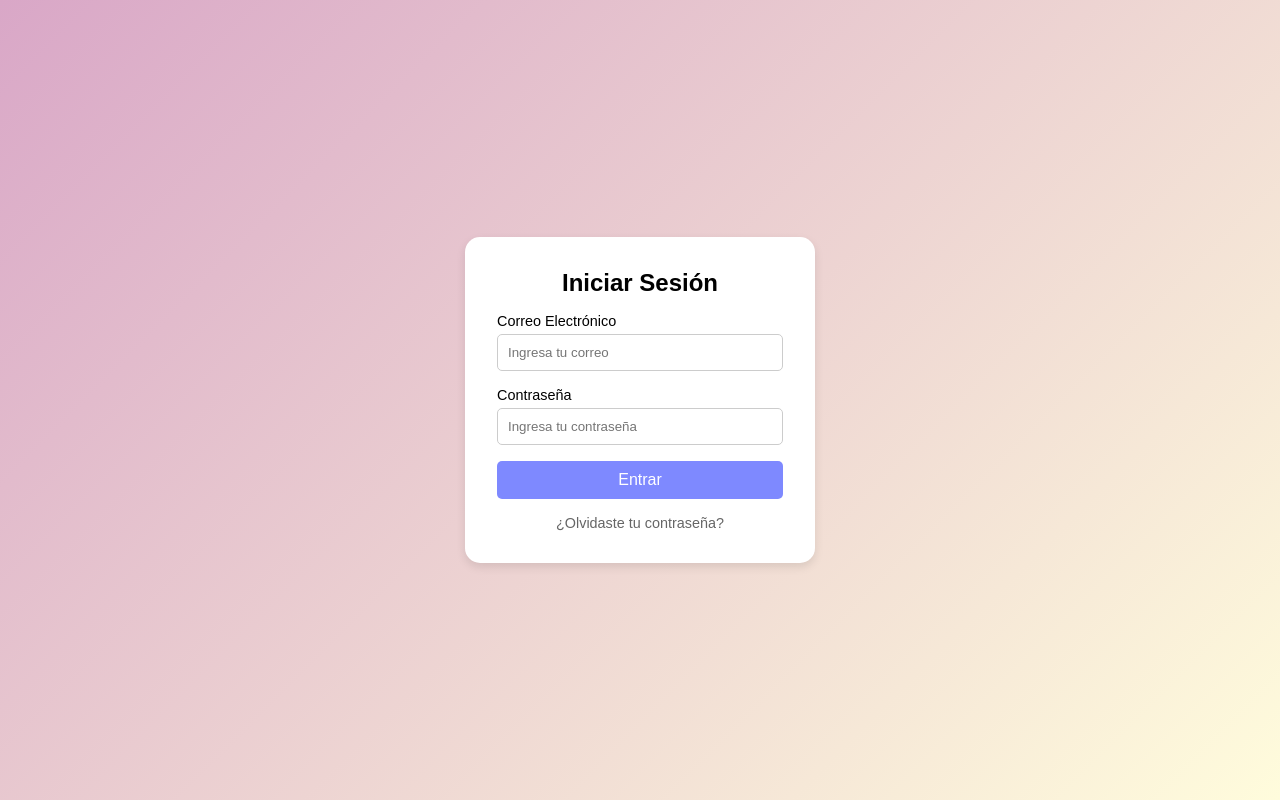
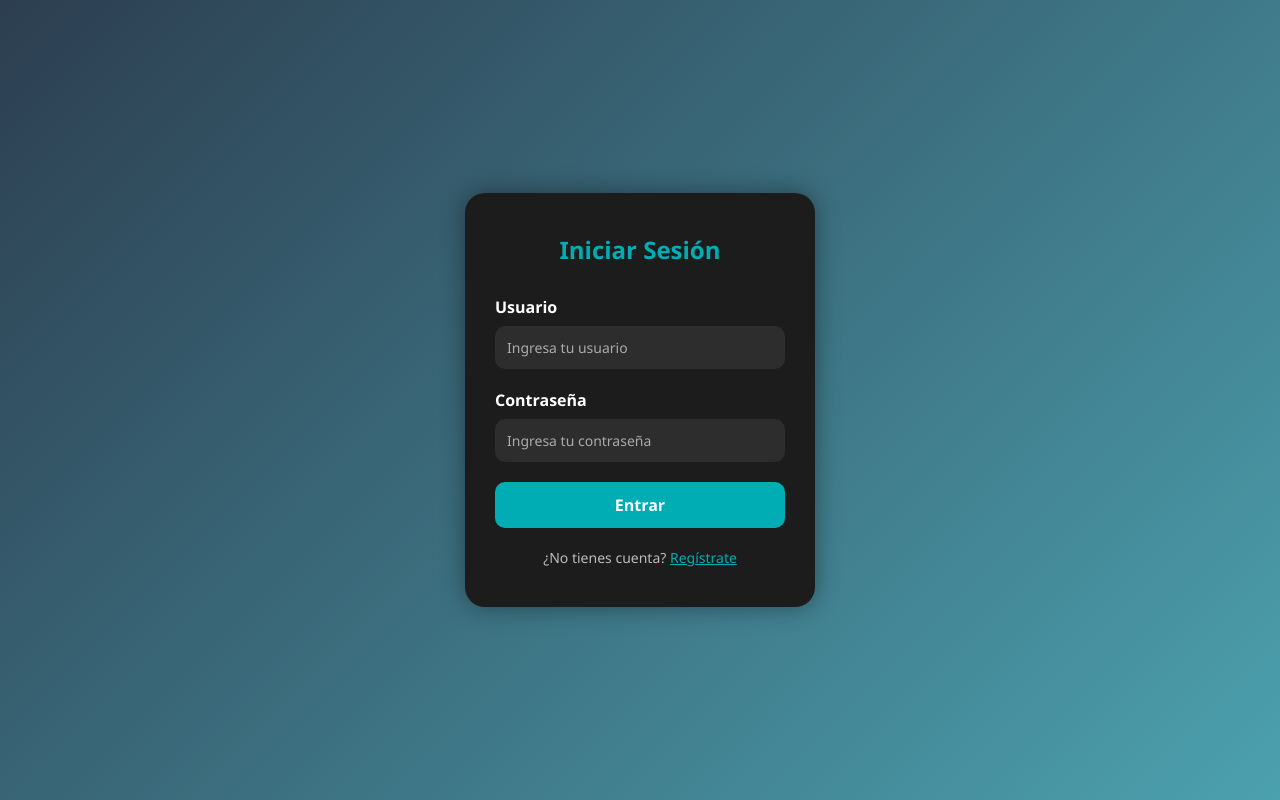
Before and after one commit to Camilo694/RegistroWeb, a plain HTML site: page index.html in a window 1280 px wide. Drawn offline with Linux system fonts and the light colour scheme.

Commit message:
Mejorar diseño del login con nuevos colores

```diff
--- a/index.html
+++ b/index.html
@@ -3,83 +3,103 @@
 <head>
   <meta charset="UTF-8">
   <meta name="viewport" content="width=device-width, initial-scale=1.0">
-    <title>Página de Login</title>
+  <title>Login Pro</title>
   <style>
     * {
       margin: 0;
       padding: 0;
       box-sizing: border-box;
-            font-family: Arial, sans-serif;
+      font-family: 'Segoe UI', Tahoma, Geneva, Verdana, sans-serif;
     }
+
     body {
+      height: 100vh;
+      background: linear-gradient(135deg, #2c3e50, #4ca1af);
       display: flex;
       justify-content: center;
       align-items: center;
-            height: 100vh;
-            background: linear-gradient(135deg, #D9A7C7, #FFFCDC);
     }
+
     .login-container {
-            background: white;
-            padding: 2rem;
-            border-radius: 15px;
-            box-shadow: 0 4px 10px rgba(0, 0, 0, 0.1);
+      background-color: #1c1c1c;
+      padding: 40px 30px;
+      border-radius: 20px;
+      box-shadow: 0 0 25px rgba(0, 0, 0, 0.4);
+      width: 350px;
+      color: #fff;
+    }
+
+    .login-container h2 {
       text-align: center;
-            width: 350px;
+      margin-bottom: 30px;
+      color: #00adb5;
     }
-        .login-container h2 {
-            margin-bottom: 1rem;
-            font-size: 1.5rem;
+
+    .form-group {
+      margin-bottom: 20px;
     }
-        .input-group {
-            margin-bottom: 1rem;
-            text-align: left;
+
+    .form-group label {
+      display: block;
+      margin-bottom: 8px;
+      font-weight: 600;
     }
-        .input-group label {
-            display: block;
-            font-size: 0.9rem;
-            margin-bottom: 0.3rem;
+
+    .form-group input {
+      width: 100%;
+      padding: 12px;
+      border: none;
+      border-radius: 10px;
+      background-color: #2d2d2d;
+      color: #fff;
+      outline: none;
+      font-size: 14px;
     }
-        .input-group input {
+
+    .form-group input::placeholder {
+      color: #aaa;
+    }
+
+    .login-btn {
       width: 100%;
-            padding: 10px;
-            border: 1px solid #ccc;
-            border-radius: 5px;
+      padding: 12px;
+      background-color: #00adb5;
+      border: none;
+      border-radius: 10px;
+      font-size: 16px;
+      font-weight: bold;
+      color: #fff;
+      cursor: pointer;
+      transition: background-color 0.3s;
     }
-        .login-button {
-            width: 100%;
-            padding: 10px;
-            border: none;
-            border-radius: 5px;
-            background: #7e89ff;
-            color: white;
-            font-size: 1rem;
-            cursor: pointer;
-            transition: 0.3s;
+
+    .login-btn:hover {
+      background-color: #007e84;
     }
-        .login-button:hover {
-            background: #5ec1ff;
-        }
-        .forgot-password {
-            margin-top: 1rem;
-            font-size: 0.9rem;
-            color: #666;
-            cursor: pointer;
+
+    .footer-text {
+      text-align: center;
+      margin-top: 20px;
+      font-size: 14px;
+      color: #bbb;
     }
   </style>
 </head>
 <body>
   <div class="login-container">
     <h2>Iniciar Sesión</h2>
-        <div class="input-group">
-            <label for="email">Correo Electrónico</label>
-            <input type="email" id="email" placeholder="Ingresa tu correo">
+    <form>
+      <div class="form-group">
+        <label for="usuario">Usuario</label>
+        <input type="text" id="usuario" placeholder="Ingresa tu usuario" required>
       </div>
-        <div class="input-group">
+      <div class="form-group">
         <label for="password">Contraseña</label>
-            <input type="password" id="password" placeholder="Ingresa tu contraseña">
+        <input type="password" id="password" placeholder="Ingresa tu contraseña" required>
       </div>
-        <button class="login-button">Entrar</button>
-        <div class="forgot-password">¿Olvidaste tu contraseña?</div>
+      <button type="submit" class="login-btn">Entrar</button>
+    </form>
+    <p class="footer-text">¿No tienes cuenta? <a href="#" style="color:#00adb5;">Regístrate</a></p>
   </div>
 </body>
 </html>
```
Lines whose indentation alone changed are shown as unchanged.
